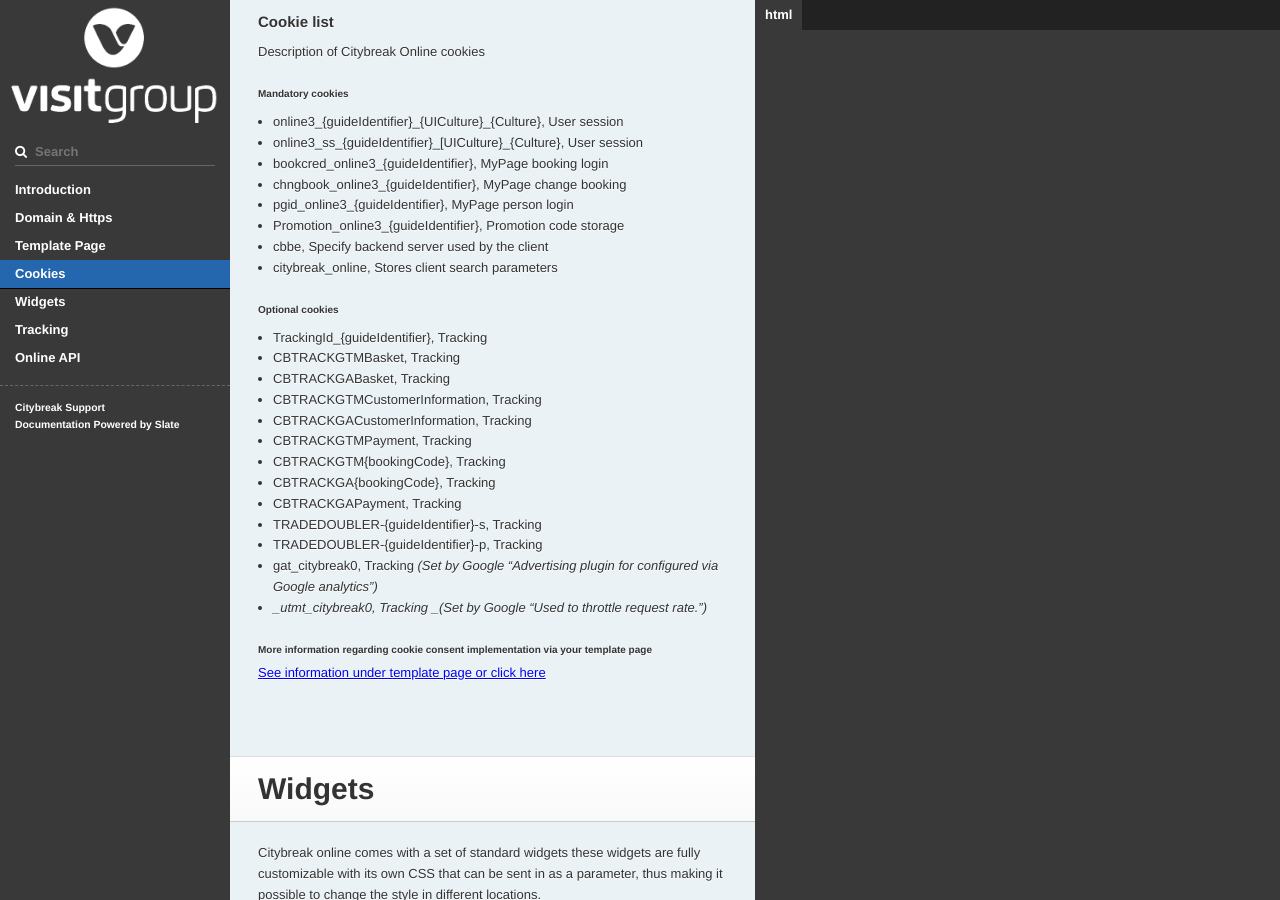
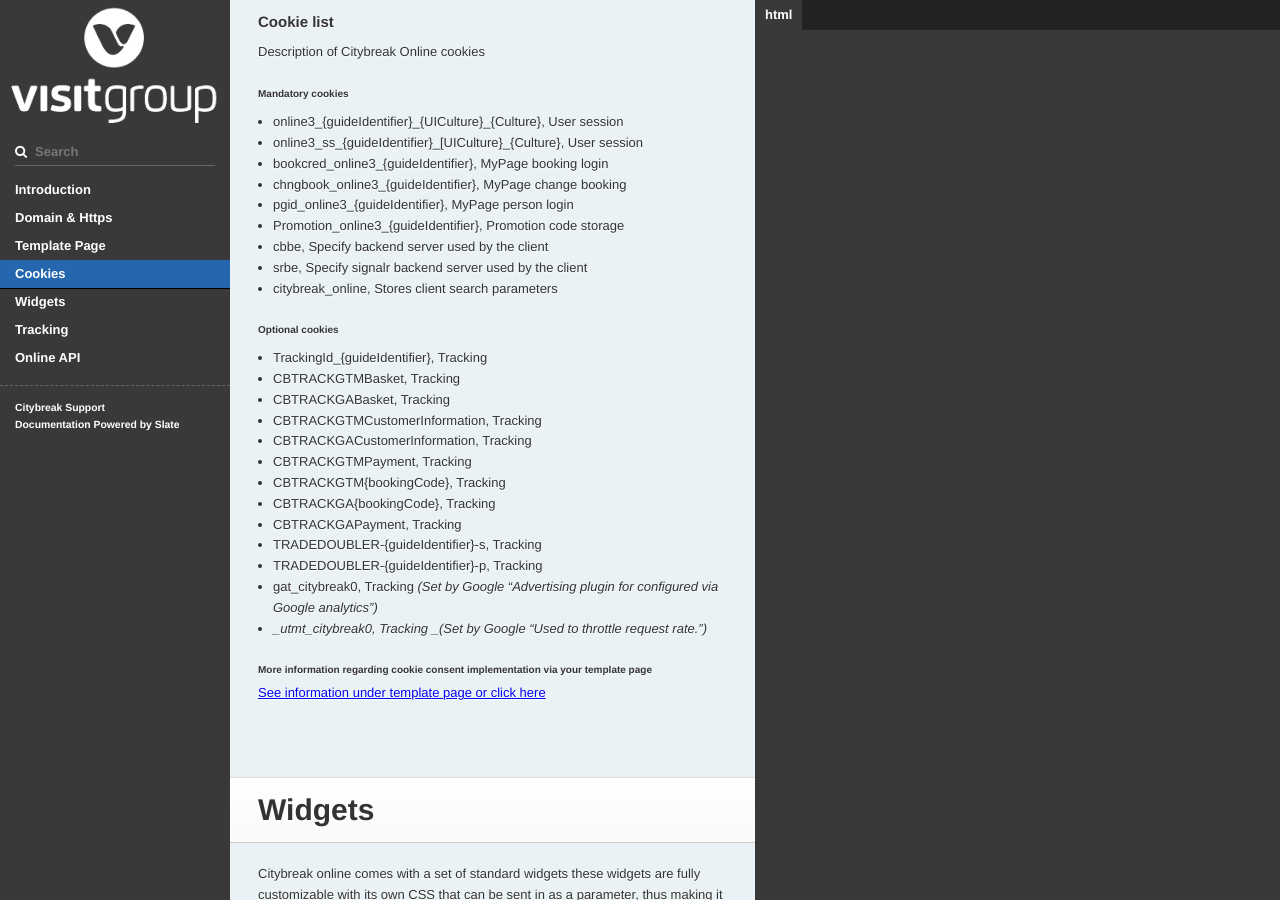
Before and after one commit to visit/citybreak-online-doc, a Jekyll site: the page built from index.md, in a window 1280 px wide and 900 px high, scrolled down 7994 px. Built offline with Jekyll 4.4.1, drawn with Linux system fonts in a browser that asks for light colours; our own code applies the rules of GitHub Pages for plain Markdown files.

Commit message:
Update cookies.md

```diff
--- a/_includes/cookies.md
+++ b/_includes/cookies.md
@@ -18,6 +18,7 @@ Description of Citybreak Online cookies
 - pgid\_online3\_{guideIdentifier}, MyPage person login
 - Promotion\_online3\_{guideIdentifier}, Promotion code storage
 - cbbe, Specify backend server used by the client
+- srbe, Specify signalr backend server used by the client
 - citybreak_online, Stores client search parameters
 
 #### Optional cookies
```
